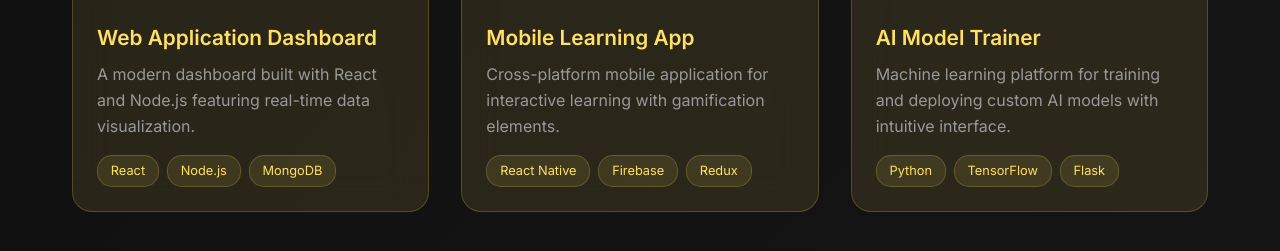
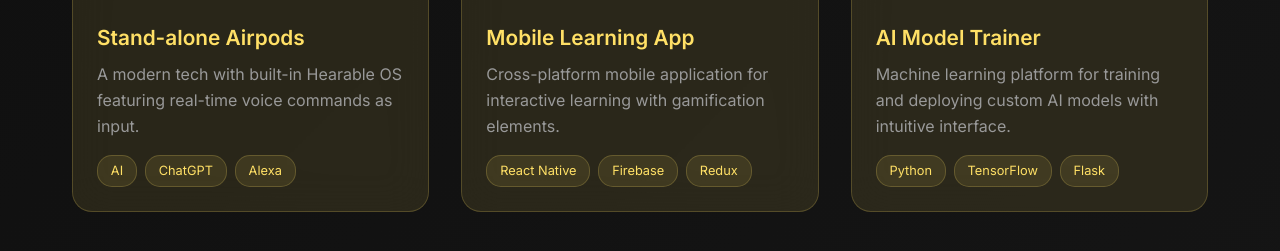
Before and after one commit to codecrafterak/AK_Blog, a website built with Vite: page index.html in a window 1280 px wide. Shown: the part 2485-2736 px from the top of the page. Built offline with nearby package versions, Linux system fonts and the light colour scheme.

Commit message:
custom01

```diff
--- a/index.html
+++ b/index.html
@@ -156,15 +156,15 @@
       <div class="projects-grid">
         <div class="project-card">
           <div class="project-image">
-            <img src="https://picsum.photos/400/250?random=1" alt="Web Application Dashboard">
+            <img src="Airpod.png" alt="Web Application Dashboard">
           </div>
           <div class="project-content">
-            <h3>Web Application Dashboard</h3>
-            <p>A modern dashboard built with React and Node.js featuring real-time data visualization.</p>
+            <h3>Stand-alone Airpods</h3>
+            <p>A modern tech with built-in Hearable OS featuring real-time voice commands as input.</p>
             <div class="project-tags">
-              <span class="tag">React</span>
-              <span class="tag">Node.js</span>
-              <span class="tag">MongoDB</span>
+              <span class="tag">AI</span>
+              <span class="tag">ChatGPT</span>
+              <span class="tag">Alexa</span>
             </div>
           </div>
         </div>
```
